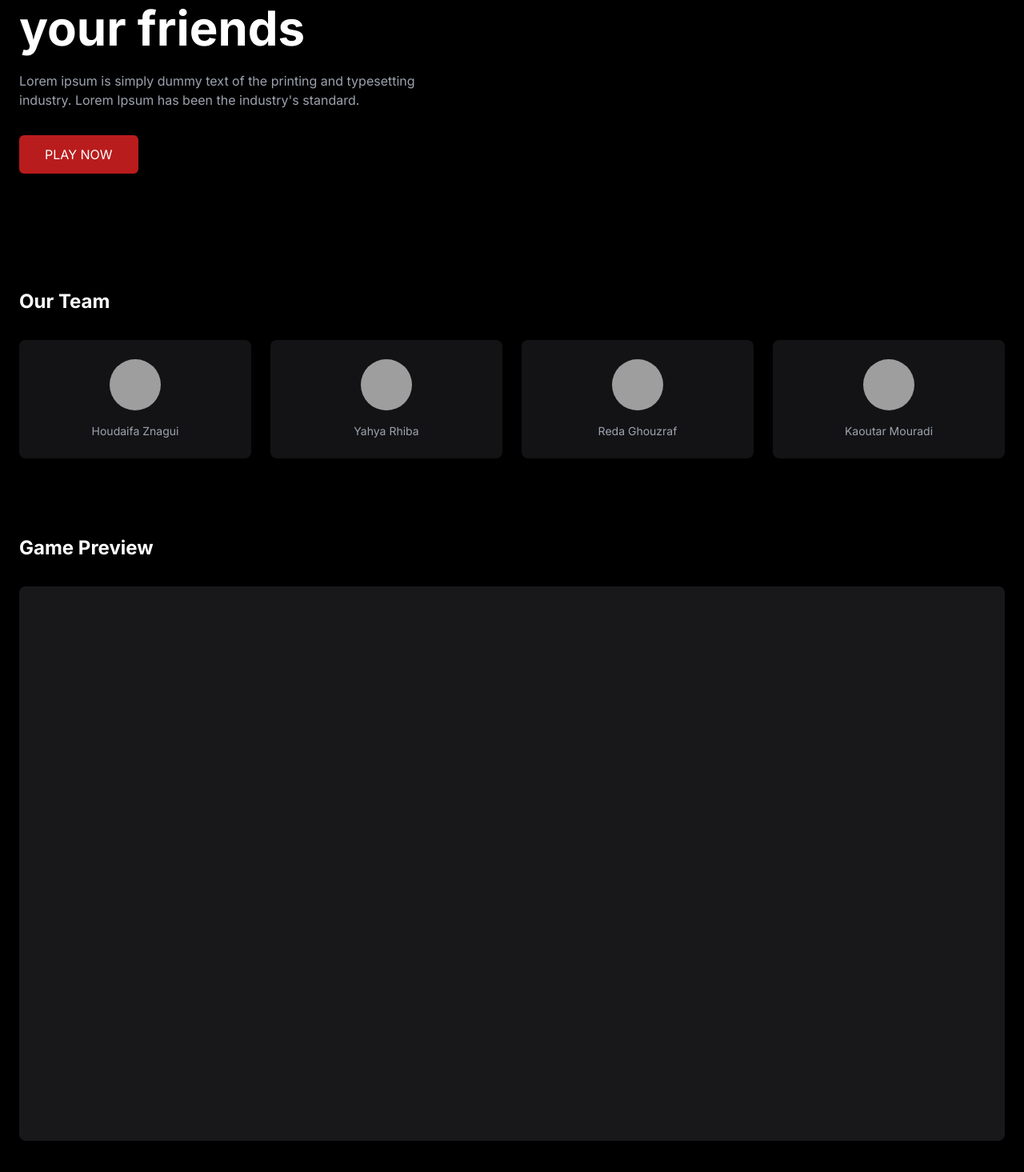
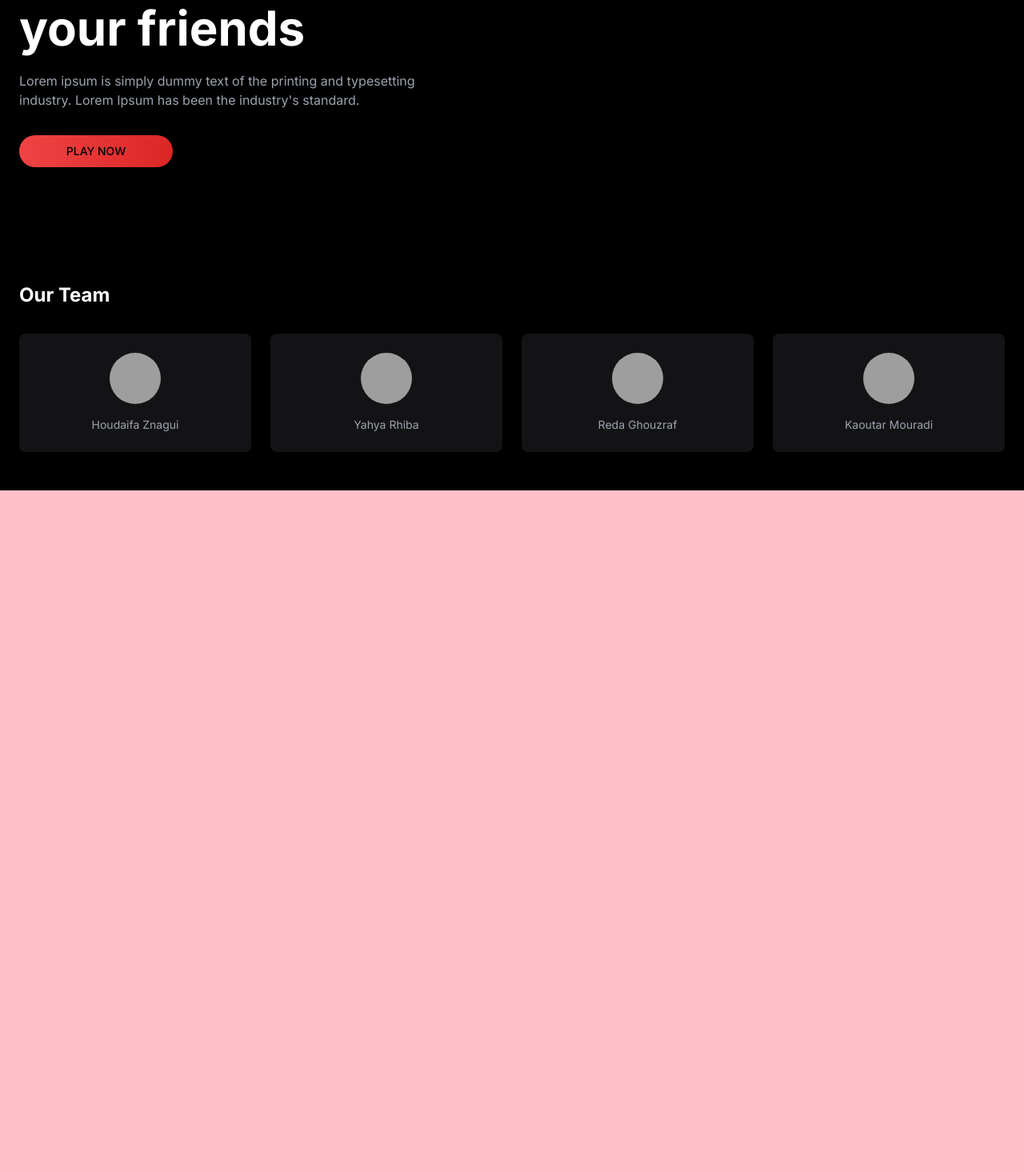
Before and after one commit to kaoutar-12/transcendence_42, a Next.js app in the folder src/frontend/: page / in a window 1280 px wide. Shown: the part 355-1820 px from the top of the page at 80% size. After the commit the page ends 968 px from the top, so only its background shows below. Built offline with nearby package versions, Linux system fonts and the light colour scheme; grey boxes are pictures that could not be loaded.

Commit message:
update the button and remove the previos problems

```diff
--- a/src/frontend/components/auth/HomePage.tsx
+++ b/src/frontend/components/auth/HomePage.tsx
@@ -8,14 +8,14 @@ const HomePage = () => {
   const router = useRouter();
 
   const teamMembers = [
-    { id: 1, name: 'Houdaifa Znagui', seed: 'john'},
-    { id: 2, name: 'Yahya Rhiba', avatar: '/api/placeholder/80/80' },
+    { id: 1, name: 'Houdaifa Znagui', seed: 'test'},
+    { id: 2, name: 'Yahya Rhiba', avatar: 'john' },
     { id: 3, name: 'Reda Ghouzraf', avatar: '/api/placeholder/80/80' },
-    { id: 4, name: 'Kaoutar Mouradi', seed: 'sarah' },
+    { id: 4, name: 'Kaoutar Mouradi', seed: '' },
   ];
 
   return (
-    <div className="w-screen bg-black text-white">
+    <div className="w-screen min-h-screen bg-black text-white ">
       {/* Navigation */}
       <nav className="flex justify-between items-center p-6 max-w-screen-2xl mx-auto">
         <div className="flex items-center">
@@ -28,17 +28,17 @@ const HomePage = () => {
           </div>
         </div>
         <div className="flex gap-4">
-          <button className="bg-red-700 px-6 py-2 rounded-md hover:bg-red-800 transition" onClick={ ()=>{ router.push('/auth/login')}}>
+          <button className="bg-red-700 px-6 py-2 rounded-md hover:bg-red-500 transition" onClick={ ()=>{ router.push('/auth/login')}}>
             Sign in
           </button>
-          <button className="bg-red-700 px-6 py-2 rounded-md hover:bg-red-800 transition" onClick={ ()=>{ router.push('/auth/register')}}>
+          <button className="bg-red-700 px-6 py-2 rounded-md hover:bg-red-500 transition" onClick={ ()=>{ router.push('/auth/register')}}>
             Register
           </button>
         </div>
       </nav>
 
       {/* Main Content */}
-      <main className="max-w-screen-2xl mx-auto px-6">
+      <main className="max-w-screen-2xl mx-auto px-6 ">
         {/* Hero Section */}
         <div className="py-16 lg:py-24">
           <p className="text-red-600 text-sm lg:text-base mb-6">ONLINE PONG GAME</p>
@@ -52,7 +52,7 @@ const HomePage = () => {
             typesetting industry. Lorem Ipsum has been the industry's
             standard.
           </p>
-          <button className="bg-red-700 px-8 py-3 rounded-md hover:bg-red-800 transition" onClick={ ()=>{ router.push('/auth/login')}}>
+          <button className="text-black w-48 bg-gradient-to-r from-red-500 via-red-550 to-red-600 hover:bg-gradient-to-br focus:ring-4 focus:outline-none focus:ring-red-300 dark:focus:ring-red-800 font-medium rounded-full text-sm px-5 py-2.5 text-center " onClick={ ()=>{ router.push('/auth/login')}}>
             PLAY NOW
           </button>
         </div>
@@ -78,10 +78,10 @@ const HomePage = () => {
         </section>
 
         {/* Game Preview Section */}
-        <section className="py-12">
+        {/* <section className="py-12">
           <h2 className="text-2xl font-bold mb-8">Game Preview</h2>
           <div className="w-full aspect-video bg-zinc-900 rounded-lg"></div>
-        </section>
+        </section> */}
       </main>
     </div>
   );
--- a/src/frontend/components/auth/LoginForm.tsx
+++ b/src/frontend/components/auth/LoginForm.tsx
@@ -53,6 +53,7 @@ export default function LoginForm() {
             width={120}
             height={50}
             priority
+            onClick={()=>{router.push('/')}}
           />
         </div>
 
```
Also changed, not shown: 1 other file (tests, documents, lock files or other folders).
